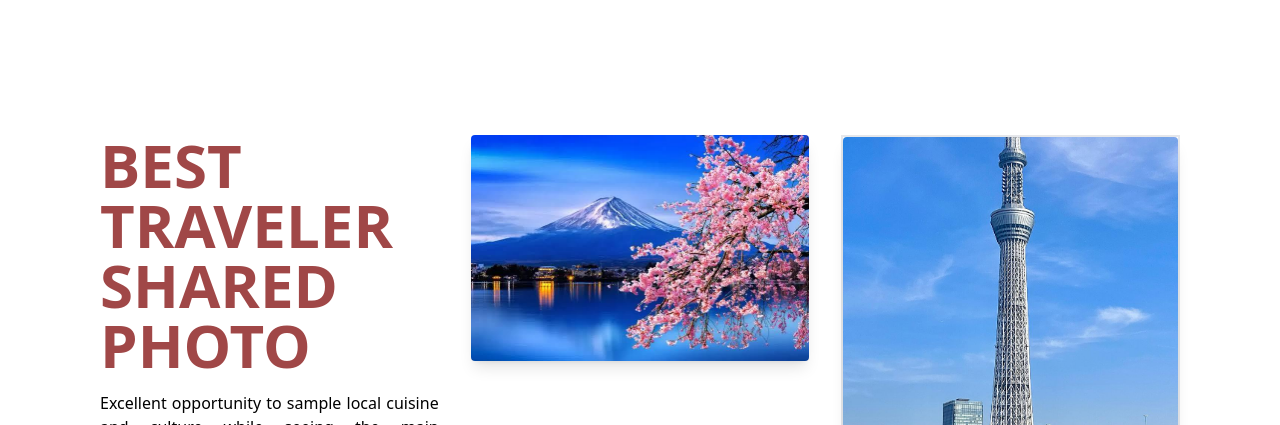
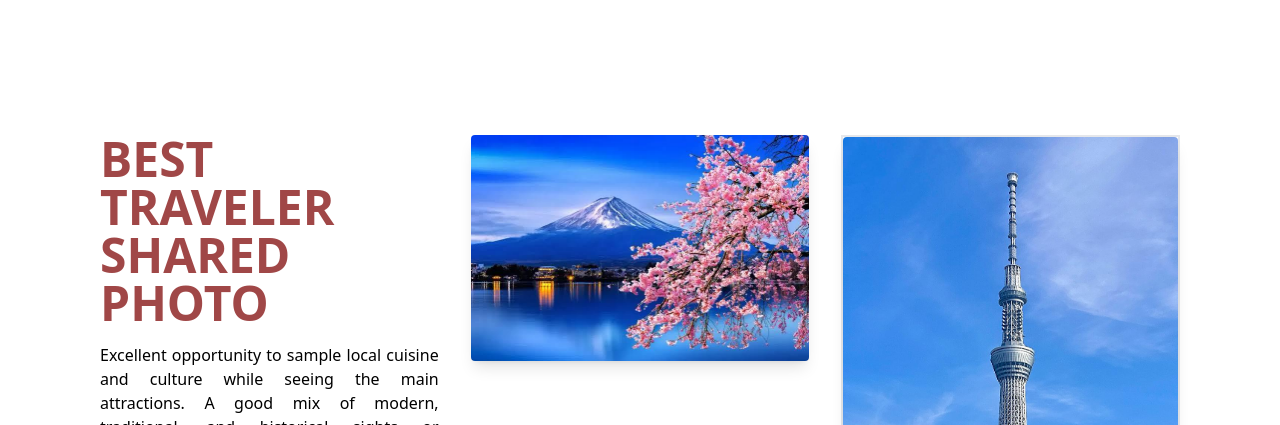
Before and after one commit to ramohin1236/tour-guide, a React (Vite) app: page / in a window 1280 px wide. Shown: the part 4100-4525 px from the top of the page. Built offline with nearby package versions, Linux system fonts and the light colour scheme.

Commit message:
complete demo

```diff
--- a/src/Components/Home/Traveller/Traveller.jsx
+++ b/src/Components/Home/Traveller/Traveller.jsx
@@ -6,7 +6,7 @@ const Traveller = () => {
     <div className="mx-auto px-[20px] md:px-[100px] mb-10">
       <div className="grid grid-cols-1 lg:grid-cols-3 gap-8">
         <div className="col-span-1 lg:col-span-1" data-aos="fade-right" data-aos-duration="3000">
-          <h2 className="text-3xl md:text-6xl font-semibold text-[#A04747]">BEST TRAVELER SHARED PHOTO</h2>
+          <h2 className="text-xl md:text-5xl font-semibold text-[#A04747]">BEST TRAVELER SHARED PHOTO</h2>
           <p className="mt-4 text-justify">
             Excellent opportunity to sample local cuisine and culture while seeing the main attractions.
             A good mix of modern, traditional, and historical sights or experiences. RYOKOU handled the transportation arrangements for us, making it simple for us to move between cities and nations. The guide was very helpful and always went above and beyond for the group.
@@ -16,7 +16,7 @@ const Traveller = () => {
           <img src={fuziMountain} alt="Travelers in Kyoto" className="rounded shadow-lg" />
         </div>
         <div className="col-span-1 lg:col-span-1 border-2" data-aos="fade-left" data-aos-duration="3000">
-          <img src={tokoyoSky} alt="Travelers in Tokyo" className="rounded shadow-lg h-80 w-full object-cover" />
+          <img src={tokoyoSky} alt="Travelers in Tokyo" className="rounded shadow-lg w-full object-cover" />
         </div>
         <div className="col-span-1 lg:col-span-1" data-aos="fade-right" data-aos-duration="3000">
           <img src={naraPark} alt="Travelers in Osaka" className="rounded shadow-lg" />
```
